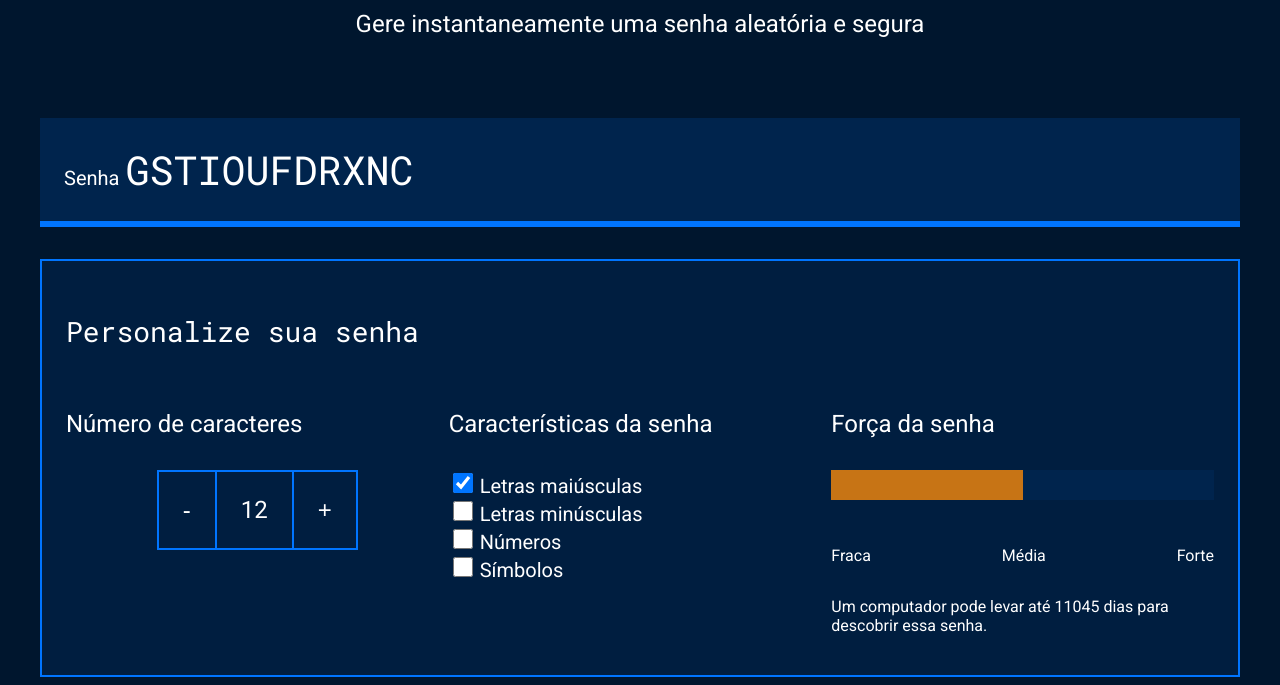
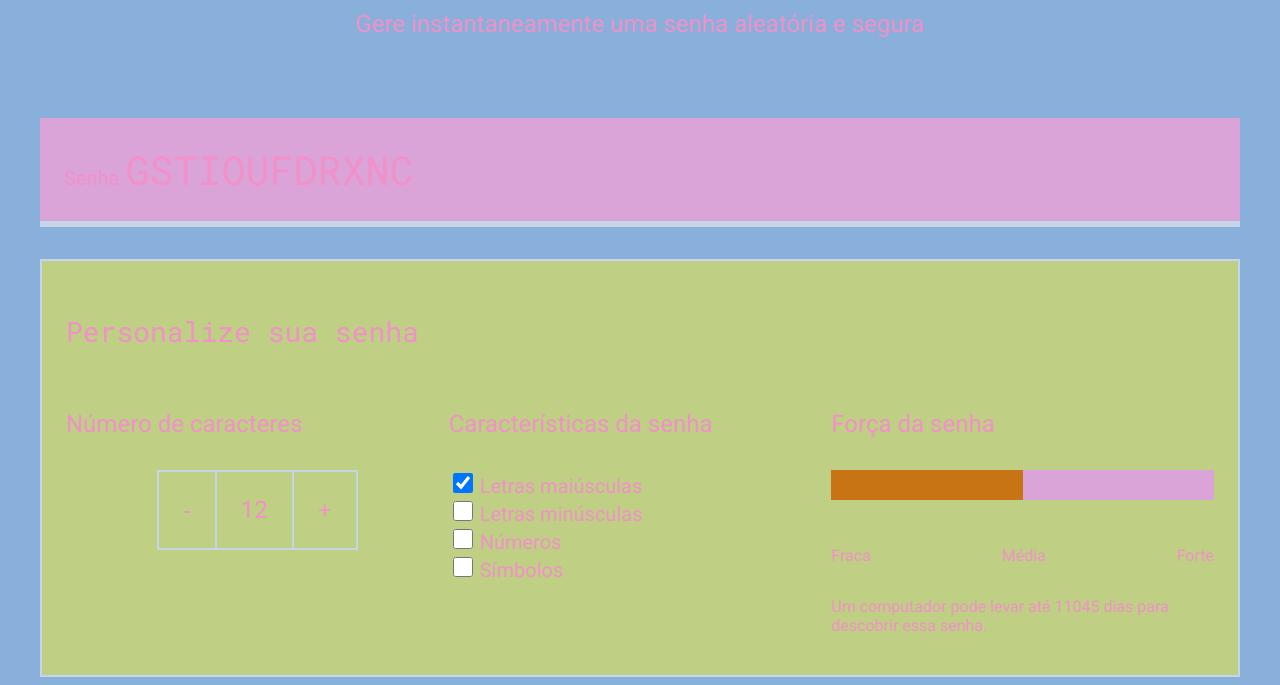
Before and after one commit to mayrafer/seguran-a-digital, a plain HTML site: page index.html in a window 1280 px wide. Shown: the part 185-870 px from the top of the page. Drawn offline with Linux system fonts and the light colour scheme.

Commit message:
vsrgfsfs

```diff
--- a/style.css
+++ b/style.css
@@ -1,11 +1,11 @@
 @import url('https://fonts.googleapis.com/css2?family=Roboto&family=Roboto+Mono&display=swap');
 
 :root {
-    --branco: white;
-    --cor-de-fundo: #00162E;
-    --fundo-senha: #00244D;
-    --fundo-texto: #001E40;
-    --borda: #0075FF;
+    --branco: rgb(241, 144, 201);
+    --cor-de-fundo: #89b0da;
+    --fundo-senha: #dba4d9;
+    --fundo-texto: #bfcf83;
+    --borda: #c6d6e9;
     --roboto: 'Roboto', sans-serif;
     --roboto-mono: 'Roboto Mono', monospace;
 }
```
